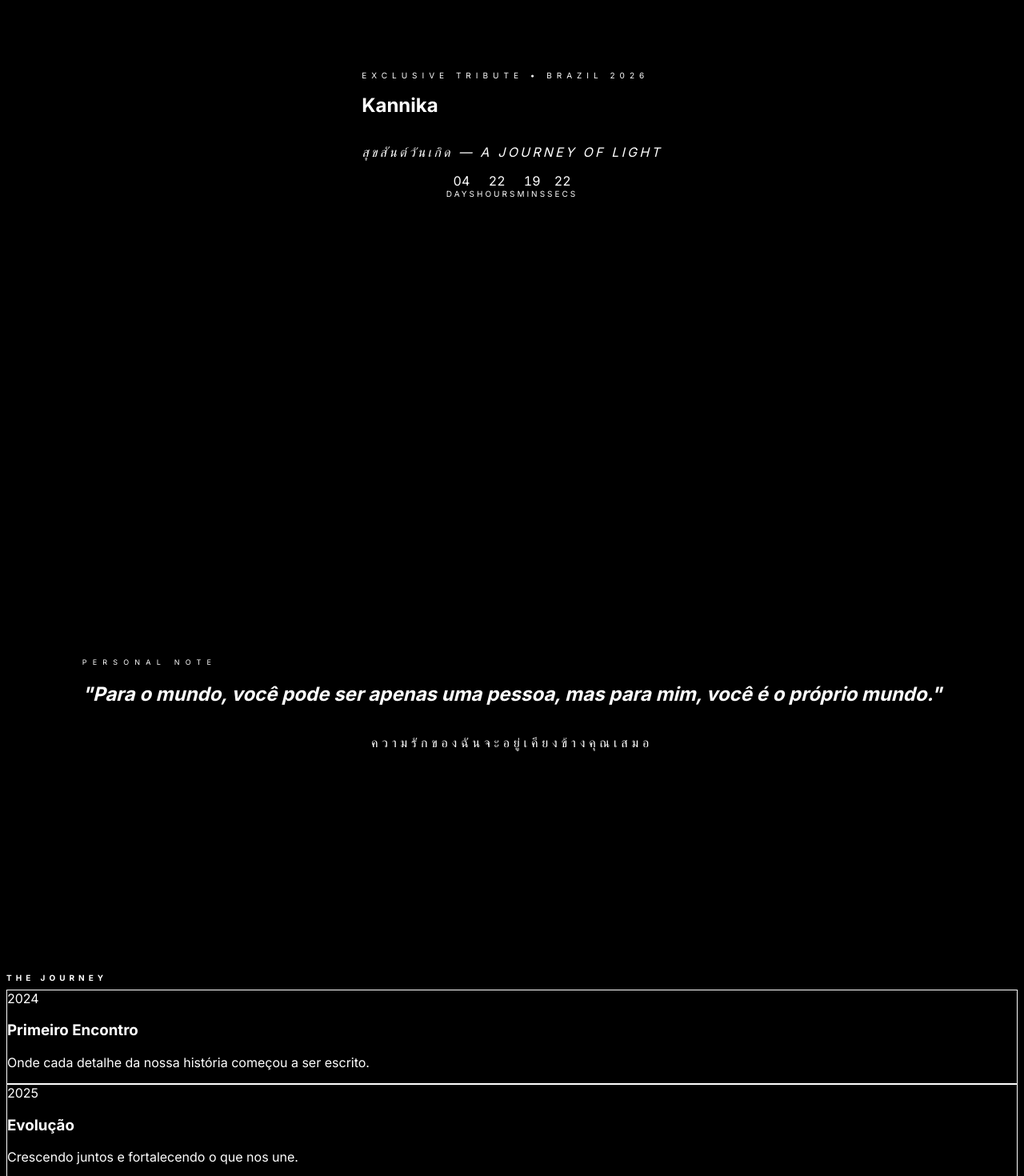
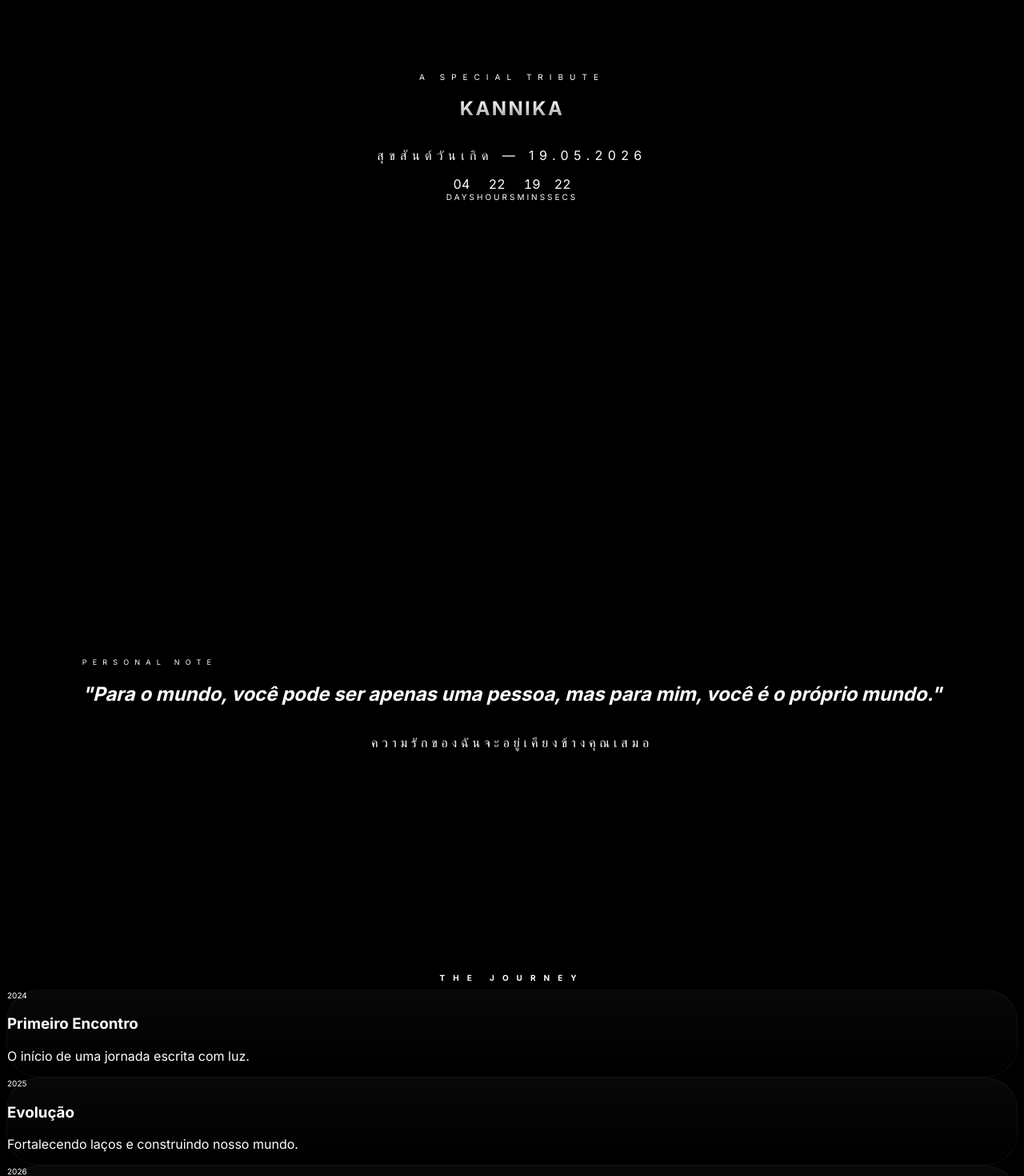
Before and after one commit to vn-24k/kannika-tribute, a Next.js app: page / in a window 1280 px wide. Shown: the part 240-1710 px from the top of the page at 80% size. Built offline with nearby package versions, Linux system fonts and the light colour scheme.

Commit message:
👑 WORLD-CLASS REDESIGN: Luxury typography and immersive UI

```diff
--- a/src/app/globals.css
+++ b/src/app/globals.css
@@ -2,18 +2,21 @@
 @tailwind components;
 @tailwind utilities;
 
-:root {
-  --foreground-rgb: 255, 255, 255;
-  --background-start-rgb: 0, 0, 0;
-  --background-end-rgb: 0, 0, 0;
+body {
+  background: #000;
+  color: #fff;
+  overflow-x: hidden;
+  font-feature-settings: "ss01", "ss02", "cv01";
 }
 
-body {
-  color: rgb(var(--foreground-rgb));
-  background: rgb(var(--background-start-rgb));
-  overflow-x: hidden;
+.glass-card {
+  background: linear-gradient(180deg, rgba(255,255,255,0.03) 0%, rgba(255,255,255,0) 100%);
+  border: 1px solid rgba(255,255,255,0.05);
+  backdrop-filter: blur(10px);
 }
 
-.text-gold {
-  color: #eab308;
+.gold-gradient {
+  background: linear-gradient(to bottom, #fff 0%, #a1a1aa 100%);
+  -webkit-background-clip: text;
+  -webkit-text-fill-color: transparent;
 }
--- a/src/components/organisms/Hero.tsx
+++ b/src/components/organisms/Hero.tsx
@@ -3,30 +3,21 @@ import { Reveal } from "../atoms/Reveal";
 import { Countdown } from "../molecules/Countdown";
 
 export const Hero = () => (
-  <section className="relative min-h-screen flex flex-col items-center justify-center px-6 overflow-hidden">
-    <div className="z-10 text-center">
-      <Reveal delay={0.2}>
-        <span className="text-yellow-500/60 text-[10px] tracking-[0.6em] uppercase mb-8 block">
-          Exclusive Tribute • Brazil 2026
-        </span>
+  <section className="relative h-screen flex flex-col items-center justify-center bg-black">
+    <div className="absolute inset-0 bg-[radial-gradient(circle_at_center,_var(--tw-gradient-stops))] from-yellow-900/10 via-black to-black -z-10" />
+    <Reveal delay={0.2} className="mb-4">
+      <span className="text-[10px] tracking-[0.8em] uppercase text-yellow-500/50 font-bold">A Special Tribute</span>
     </Reveal>
-
     <Reveal delay={0.4}>
-        <h1 className="text-7xl md:text-[12rem] font-bold tracking-tighter leading-none text-white mix-blend-difference">
-          Kannika
+      <h1 className="text-8xl md:text-[14rem] font-black tracking-[0.1em] gold-gradient leading-none">
+        KANNIKA
       </h1>
     </Reveal>
-
     <Reveal delay={0.6}>
-        <p className="mt-6 text-zinc-500 tracking-[0.2em] text-sm uppercase italic">
-          สุขสันต์วันเกิด — A Journey of Light
+      <p className="mt-8 text-zinc-500 tracking-[0.4em] text-xs uppercase font-light">
+        สุขสันต์วันเกิด — 19.05.2026
       </p>
     </Reveal>
-
     <Countdown />
-    </div>
-
-    {/* Detalhe de luxo: Linha vertical de scroll */}
-    <div className="absolute bottom-10 left-1/2 -translate-x-1/2 w-[1px] h-20 bg-gradient-to-b from-yellow-500/50 to-transparent" />
   </section>
 );
--- a/src/components/organisms/Timeline.tsx
+++ b/src/components/organisms/Timeline.tsx
@@ -3,31 +3,26 @@ import { motion } from "framer-motion";
 import { Reveal } from "../atoms/Reveal";
 
 const milestones = [
-  { year: "2024", title: "Primeiro Encontro", desc: "Onde cada detalhe da nossa história começou a ser escrito." },
-  { year: "2025", title: "Evolução", desc: "Crescendo juntos e fortalecendo o que nos une." },
-  { year: "2026", title: "O Agora", desc: "Celebrando a mulher incrível que você se torna a cada dia." }
+  { year: "2024", title: "Primeiro Encontro", desc: "O início de uma jornada escrita com luz." },
+  { year: "2025", title: "Evolução", desc: "Fortalecendo laços e construindo nosso mundo." },
+  { year: "2026", title: "O Agora", desc: "Celebrando a mulher magnífica que você é." }
 ];
 
 export const Timeline = () => (
-  <section className="py-40 px-6 bg-zinc-950/20">
+  <section className="py-60 px-6">
     <div className="max-w-6xl mx-auto">
-      <Reveal className="mb-24">
-        <h2 className="text-zinc-500 text-[10px] tracking-[0.5em] uppercase">The Journey</h2>
+      <Reveal className="mb-32 text-center mx-auto">
+        <h2 className="text-zinc-600 text-[10px] tracking-[1em] uppercase">The Journey</h2>
       </Reveal>
-
-      <div className="grid grid-cols-1 md:grid-cols-3 gap-12">
+      <div className="grid grid-cols-1 md:grid-cols-3 gap-6">
         {milestones.map((m, i) => (
           <motion.div
             key={i}
-            initial={{ opacity: 0, y: 20 }}
-            whileInView={{ opacity: 1, y: 0 }}
-            viewport={{ once: true }}
-            whileHover={{ y: -8 }}
-            transition={{ duration: 0.5, delay: i * 0.1 }}
-            className="p-10 rounded-3xl bg-white/[0.02] border border-white/5 hover:border-yellow-500/20 hover:bg-white/[0.04] transition-all duration-500"
+            whileHover={{ y: -10, borderColor: 'rgba(234,179,8,0.2)' }}
+            className="glass-card p-12 rounded-[40px] transition-all duration-700"
           >
-            <span className="text-yellow-500/40 font-mono text-xs mb-6 block">{m.year}</span>
-            <h3 className="text-2xl text-white font-light mb-4">{m.title}</h3>
+            <span className="text-yellow-500/30 font-mono text-[10px] mb-8 block tracking-widest">{m.year}</span>
+            <h3 className="text-3xl text-white font-light mb-6 tracking-tight">{m.title}</h3>
             <p className="text-zinc-500 text-sm leading-relaxed font-light">{m.desc}</p>
           </motion.div>
         ))}
```
Lines whose indentation alone changed are shown as unchanged.
